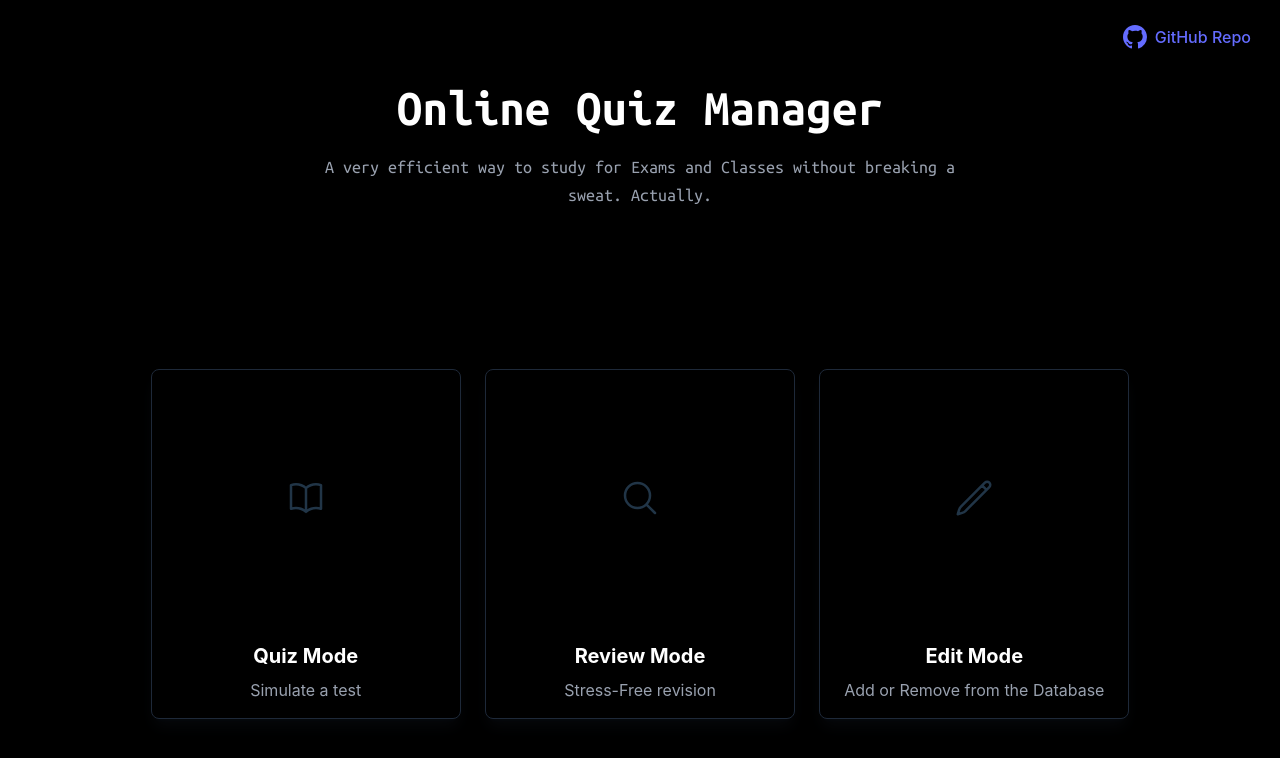
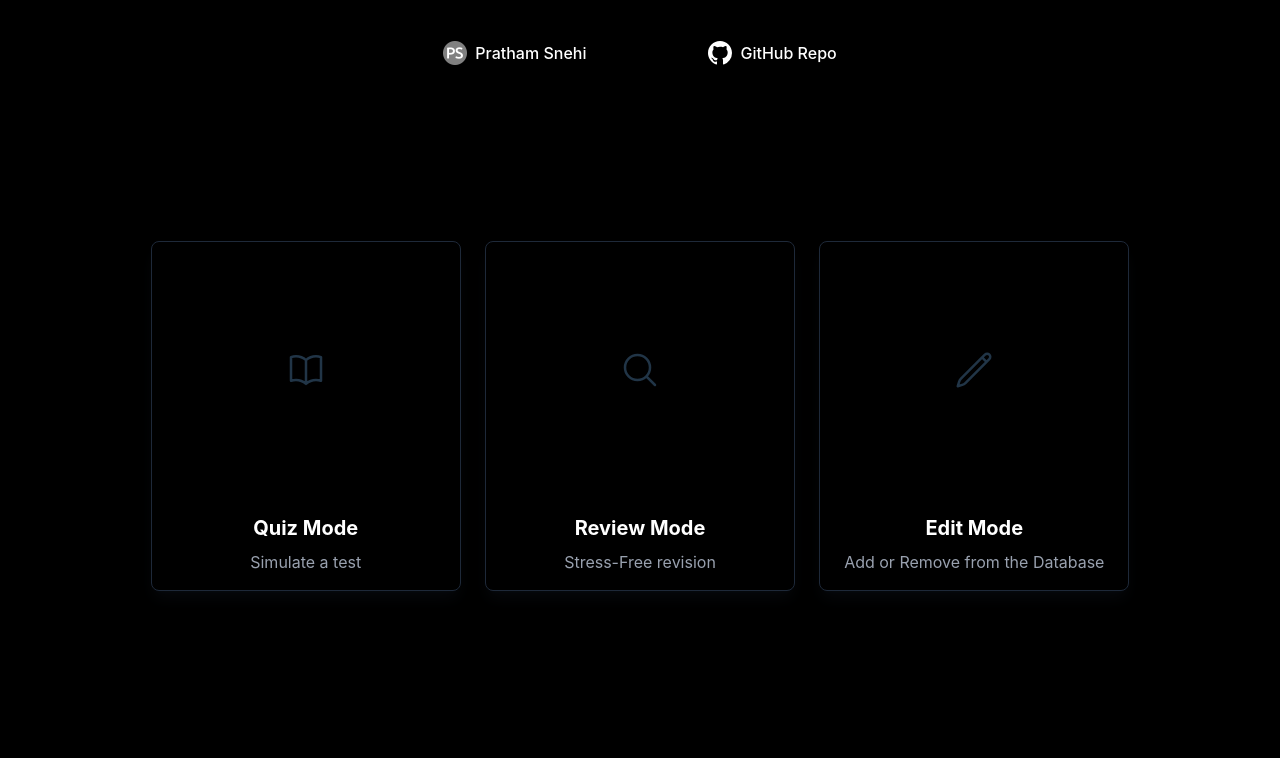
Before and after one commit to blackmask-exe/quiz-manager-react, a React (Vite) app: page / in a window 1280 px wide. Shown: the top 758 px of the page. Built offline with nearby package versions, Linux system fonts and the light colour scheme.

Commit message:
add timer run out marks questions as not done functionality

```diff
--- a/src/components/Landing.jsx
+++ b/src/components/Landing.jsx
@@ -7,47 +7,13 @@ import { reviewLogo } from "../../public/reviewLogo";
 
 // Component Imports:
 import Card from "./subcomponents/Card";
-import HeroHeading from "./subcomponents/HeroHeading";
+import Header from "./subcomponents/Header";
 
 function Landing({ onChangeDisplay }) {
   return (
     <>
-      {/* Fixed GitHub Repo Button on top right */}
-      <div className="fixed top-4 right-4 z-50">
-        <a
-          href="https://github.com/blackmask-exe/quiz-manager-react" // Update with your repo URL
-          target="_blank"
-          rel="noopener noreferrer"
-          className="flex items-center border border-black text-black px-3 py-2 rounded hover:bg-black hover:text-white transition-colors"
-        >
-          <svg
-            className="w-6 h-6"
-            viewBox="0 0 16 16"
-            fill="currentColor"
-            xmlns="http://www.w3.org/2000/svg"
-          >
-            <path
-              fillRule="evenodd"
-              d="M8 0C3.58 0 0 3.58 0 8c0 3.54 2.29
-              6.53 5.47 7.59.4.07.55-.17.55-.38
-              0-.19-.01-.82-.01-1.49-2.01.37-2.53-.49-2.69-.94-.09-.23-.48-.94-.82-1.13-.28-.15-.68-.52-.01-.53.63-.01
-              1.08.58 1.23.82.72 1.21 1.87.87
-              2.33.66.07-.52.28-.87.51-1.07-1.78-.2-3.64-.89-3.64-3.95
-              0-.87.31-1.59.82-2.15-.08-.2-.36-1.02.08-2.12
-              0 0 .67-.21 2.2.82a7.6 7.6 0 0 1 2-.27c.68
-              0 1.36.09 2 .27 1.53-1.04 2.2-.82 2.2-.82.44
-              1.1.16 1.92.08 2.12.51.56.82 1.27.82 2.15 0
-              3.07-1.87 3.75-3.65 3.95.29.25.54.73.54
-              1.48 0 1.07-.01 1.93-.01 2.2 0 .21.15.46.55.38A8.013
-              8.013 0 0 0 16 8c0-4.42-3.58-8-8-8z"
-            ></path>
-          </svg>
-          <span className="ml-2">GitHub Repo</span>
-        </a>
-      </div>
-
-      <HeroHeading />
-      <div className="grid grid-cols-3 gap-6 p-8 mt-16 max-w-7xl mx-auto">
+      <Header />
+      <div className="grid grid-cols-3 gap-6 p-8 mt-8 max-w-7xl mx-auto">
         <Card
           image={quizLogo}
           heading="Quiz Mode"
--- a/src/components/TestView.jsx
+++ b/src/components/TestView.jsx
@@ -12,6 +12,7 @@ const TestView = ({}) => {
   // we replace those answers the user did not get right
   const [userAnswers, setUserAnswers] = useState(
     questions.map(() => ({
+      didUserAnswer: false,
       userAnswer: true,
       userSelectedAnswerIndex: 0,
     }))
@@ -21,6 +22,14 @@ const TestView = ({}) => {
   const [quizInProgress, setQuizInProgress] = useState(true);
 
   // keeping the 'move to next question' code dry
+
+  const markUserAnswered = function () {
+    // making it so that if we move to a next question, we the didUserAnswer property to be true
+    setUserAnswers((oldAnswers) => {
+      oldAnswers[currentQuestion.questionIndex].didUserAnswer = true;
+      return oldAnswers;
+    });
+  };
   const moveToNextQuestion = function () {
     if (currentQuestion.questionIndex < questions.length - 1) {
       setCurrentQuestion((oldQuestionObject) => {
@@ -33,10 +42,12 @@ const TestView = ({}) => {
   };
 
   const handleCorrectSelection = function () {
+    markUserAnswered();
     moveToNextQuestion();
   };
 
   const handleWrongSelection = function (wrongChoiceIndex) {
+    markUserAnswered();
     setUserAnswers((oldAnswerArray) => {
       // replacing the nth answer in the array to false because the user pressed
       // a wrong answer
--- a/src/components/subcomponents/Header.jsx
+++ b/src/components/subcomponents/Header.jsx
@@ -1,27 +1,20 @@
-const Header = () => {
+// component imports:
+import PortfilioButton from "./PortfolioButton";
+import RepoButton from "./RepoButton";
+
+export default function Header({}) {
   return (
-    <header className="fixed -top-1 left-0 right-0 bg-[#000000] z-50">
-      <nav className="flex justify-between items-center max-w-7xl mx-auto py-1 px-4">
-        <div className="space-x-4">
-          <button className="text-lg text-white bg-[#000000] transition-colors duration-300 hover:opacity-80">
-            Home
-          </button>
-          <button className="text-lg text-white bg-[#000000] transition-colors duration-300 hover:opacity-80">
-            Projects
-          </button>
-          <button className="text-lg text-white bg-[#000000] transition-colors duration-300 hover:opacity-80">
-            Contact
-          </button>
-        </div>
-        <button className="text-lg text-white bg-[#000000] transition-all duration-300 cursor-pointer">
-          🌙 Dark
-        </button>
-      </nav>
-      <div className="w-[85%] mx-auto">
-        <hr className="border-t border-gray-800 opacity-50" />
+    <>
+      <div className="fixed top-0 left-0 w-full flex justify-center items-center gap-24 p-4 mt-4">
+        <PortfilioButton
+          link={"https://prathamsnehi.com"}
+          font={"Ubuntu Mono"}
+        />
+        <RepoButton
+          repoLink={"https://github.com/blackmask-exe/quiz-manager-react"}
+          font={"Ubuntu Mono"}
+        />
       </div>
-    </header>
+    </>
   );
-};
-
-export default Header;
+}
--- a/src/components/subcomponents/HeroHeading.jsx
+++ b/src/components/subcomponents/HeroHeading.jsx
@@ -34,7 +34,7 @@ const HeroHeading = () => {
     };
   }, []);
   return (
-    <div className="text-center mt-8 mb-32 ubuntu-mono-regular">
+    <div className="text-center mt-8 mb-32 ubuntu-mono-regular mt-24">
       <h1 className="text-5xl font-bold text-white mb-4 ">
         Online Quiz Manager
       </h1>
--- /dev/null
+++ b/src/components/subcomponents/PortfolioButton.jsx
@@ -0,0 +1,20 @@
+export default function PortfilioButton({ font, link }) {
+  return (
+    <>
+      <a
+        href={link}
+        style={{ color: "white" }}
+        target="_blank"
+        rel="noopener noreferrer"
+        className="flex items-center border border-black text-black px-3 py-2 rounded hover:bg-black hover:text-white visited:text-black focus:text-black active:text-black no-underline transition-colors"
+      >
+        <img
+          src="/android-chrome-192x192-modified.png"
+          alt="Icon"
+          className="w-6 h-6"
+        />
+        <span className="ml-2">Pratham Snehi</span>
+      </a>
+    </>
+  );
+}
--- /dev/null
+++ b/src/components/subcomponents/RepoButton.jsx
@@ -0,0 +1,41 @@
+export default function RepoButton({ repoLink, font }) {
+  return (
+    <>
+      {/* Fixed GitHub Repo Button on top right */}
+
+      <a
+        style={{
+          color: "white",
+        }}
+        href={repoLink}
+        target="_blank"
+        rel="noopener noreferrer"
+        className="flex items-center border border-black text-black px-3 py-2 rounded hover:bg-black hover:text-white visited:text-black focus:text-black active:text-black no-underline transition-colors"
+      >
+        <svg
+          className="w-6 h-6"
+          viewBox="0 0 16 16"
+          fill="currentColor"
+          xmlns="http://www.w3.org/2000/svg"
+        >
+          <path
+            fillRule="evenodd"
+            d="M8 0C3.58 0 0 3.58 0 8c0 3.54 2.29
+      6.53 5.47 7.59.4.07.55-.17.55-.38
+      0-.19-.01-.82-.01-1.49-2.01.37-2.53-.49-2.69-.94-.09-.23-.48-.94-.82-1.13-.28-.15-.68-.52-.01-.53.63-.01
+      1.08.58 1.23.82.72 1.21 1.87.87
+      2.33.66.07-.52.28-.87.51-1.07-1.78-.2-3.64-.89-3.64-3.95
+      0-.87.31-1.59.82-2.15-.08-.2-.36-1.02.08-2.12
+      0 0 .67-.21 2.2.82a7.6 7.6 0 0 1 2-.27c.68
+      0 1.36.09 2 .27 1.53-1.04 2.2-.82 2.2-.82.44
+      1.1.16 1.92.08 2.12.51.56.82 1.27.82 2.15 0
+      3.07-1.87 3.75-3.65 3.95.29.25.54.73.54
+      1.48 0 1.07-.01 1.93-.01 2.2 0 .21.15.46.55.38A8.013
+      8.013 0 0 0 16 8c0-4.42-3.58-8-8-8z"
+          ></path>
+        </svg>
+        <span className="ml-2">GitHub Repo</span>
+      </a>
+    </>
+  );
+}
--- a/src/questionBank.js
+++ b/src/questionBank.js
@@ -1,6 +1,4 @@
 export const questions = [
-  // assuming that answer is answered correctly by the user, so that
-  // it can be set to wrong if the user does eventually chose a wrong one
   {
     questionIndex: 0,
     question: "What is the capital of France?",
@@ -10,6 +8,7 @@ export const questions = [
     options: ["Paris", "London", "Rome", "Berlin"],
     correctIndex: 0,
     answeredCorrectly: true,
+    questionAnswered: false,
   },
   {
     questionIndex: 1,
@@ -20,6 +19,7 @@ export const questions = [
     options: ["Five", "Six", "Seven", "Eight"],
     correctIndex: 2,
     answeredCorrectly: true,
+    questionAnswered: false,
   },
   {
     questionIndex: 2,
@@ -30,17 +30,19 @@ export const questions = [
     options: ["J.K. Rowling", "Mark Twain", "Harper Lee", "Ernest Hemingway"],
     correctIndex: 2,
     answeredCorrectly: true,
+    questionAnswered: false,
   },
-  {
-    questionIndex: 3,
-    question: "What is the boiling point of water in Celsius?",
-    answer: "100°C",
-    difficulty: 2,
-    timeToAnswer: 2 * 2 * 1000,
-    options: ["90°C", "100°C", "110°C", "120°C"],
-    correctIndex: 1,
-    answeredCorrectly: true,
-  },
+  // {
+  //   questionIndex: 3,
+  //   question: "What is the boiling point of water in Celsius?",
+  //   answer: "100°C",
+  //   difficulty: 2,
+  //   timeToAnswer: 2 * 2 * 1000,
+  //   options: ["90°C", "100°C", "110°C", "120°C"],
+  //   correctIndex: 1,
+  //   answeredCorrectly: true,
+  //   questionAnswered: false,
+  // },
   // {
   //   questionIndex: 4,
   //   question: "Which planet is known as the Red Planet?",
@@ -50,6 +52,7 @@ export const questions = [
   //   options: ["Venus", "Mars", "Jupiter", "Saturn"],
   //   correctIndex: 1,
   //   answeredCorrectly: true,
+  //   questionAnswered: false,
   // },
   // {
   //   questionIndex: 5,
@@ -60,6 +63,7 @@ export const questions = [
   //   options: ["10", "11", "12", "13"],
   //   correctIndex: 2,
   //   answeredCorrectly: true,
+  //   questionAnswered: false,
   // },
   // {
   //   questionIndex: 6,
@@ -75,6 +79,7 @@ export const questions = [
   //   ],
   //   correctIndex: 2,
   //   answeredCorrectly: true,
+  //   questionAnswered: false,
   // },
   // {
   //   questionIndex: 7,
@@ -85,6 +90,7 @@ export const questions = [
   //   options: ["Ag", "Au", "Pb", "Fe"],
   //   correctIndex: 1,
   //   answeredCorrectly: true,
+  //   questionAnswered: false,
   // },
   // {
   //   questionIndex: 8,
@@ -95,6 +101,7 @@ export const questions = [
   //   options: ["1905", "1912", "1923", "1931"],
   //   correctIndex: 1,
   //   answeredCorrectly: true,
+  //   questionAnswered: false,
   // },
   // {
   //   questionIndex: 9,
@@ -105,6 +112,7 @@ export const questions = [
   //   options: ["Oxygen", "Helium", "Hydrogen", "Carbon"],
   //   correctIndex: 2,
   //   answeredCorrectly: true,
+  //   questionAnswered: false,
   // },
 ];
 
```
Also changed, not shown: src/components/subcomponents/TestResults.jsx (+22 -8 lines), public/android-chrome-192x192-modified.png (added).
